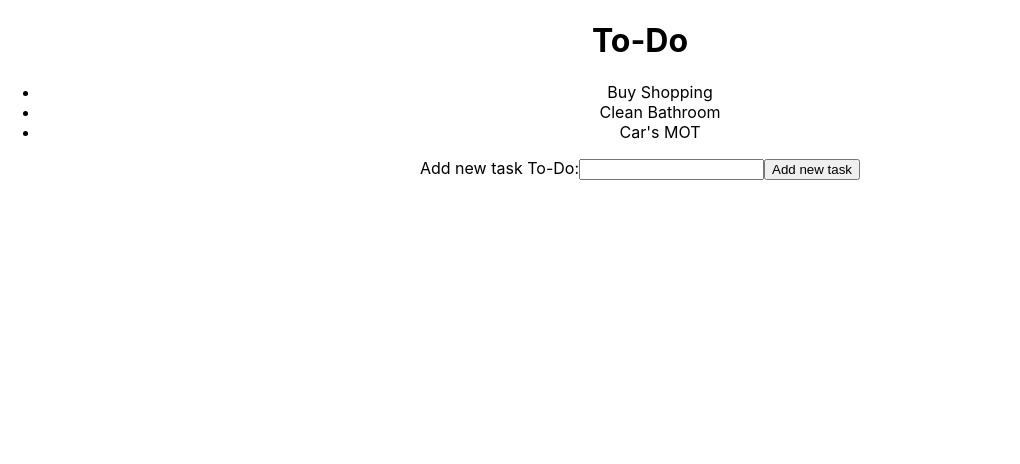
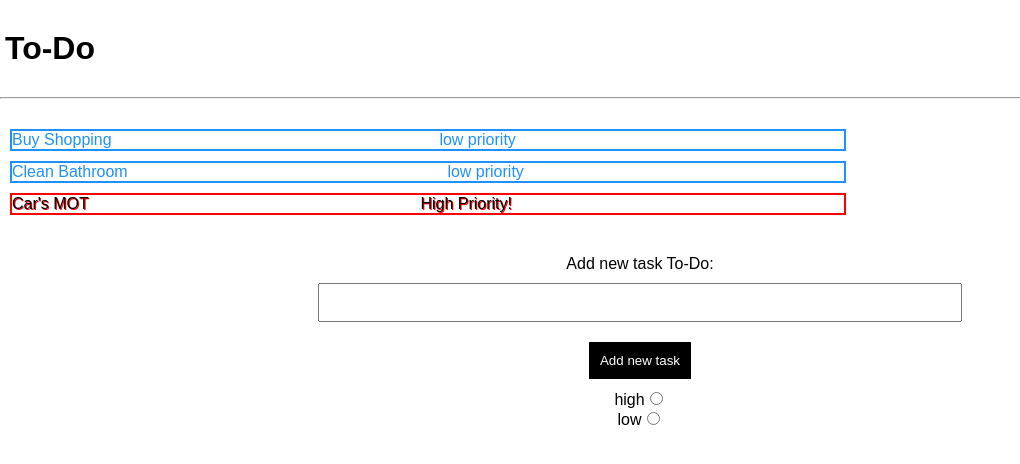
Before and after one commit to DonutsGoHere/hw_w7_d1, a React (Create React App) app: page / in a window 1280 px wide. Shown: the top 464 px of the page, without its empty margins (0-1020 px from the left). Built offline with nearby package versions, Linux system fonts and the light colour scheme.

Commit message:
css and some ext

```diff
--- a/src/App.css
+++ b/src/App.css
@@ -1,38 +1,56 @@
 .App {
   text-align: center;
+  width: auto;
+  font-family: Arial, Helvetica, sans-serif;
 }
 
-.App-logo {
-  height: 40vmin;
-  pointer-events: none;
+h1{
+  margin: 10px 0;
+  padding:  20px 0;
+  align-self: left;
+  width: 100px;
 }
 
-@media (prefers-reduced-motion: no-preference) {
-  .App-logo {
-    animation: App-logo-spin infinite 20s linear;
-  }
+ul {
+  align-self: left;
+  list-style-type: none;
+  margin: 10px 0;
+  padding: 10px;
 }
 
-.App-header {
-  background-color: #282c34;
-  min-height: 100vh;
+li{
+  margin: 10px 0;
+  padding: auto;
   display: flex;
-  flex-direction: column;
-  align-items: center;
-  justify-content: center;
-  font-size: calc(10px + 2vmin);
-  color: white;
+  justify-content: space-between;
+  width: 66%;
+}
+li.high-priority {
+  border: 2px solid red;
+  color: black;
+  text-shadow: 1px 1px red;
+}
+li.low-priority {
+  border: 2px solid dodgerblue;
+  color: dodgerblue;
 }
 
-.App-link {
-  color: #61dafb;
+
+input[type="text"] {
+  padding: 10px 0;
+  width: 50%;
+  margin:10px 0;
 }
+form {
+  padding: 10px 0;
+  margin: 10px 0;
 
-@keyframes App-logo-spin {
-  from {
-    transform: rotate(0deg);
-  }
-  to {
-    transform: rotate(360deg);
-  }
 }
+button, input[type="submit"]{
+  margin: 10px;
+  padding: 10px;
+  background: #000;
+  color: #fff;
+  cursor: pointer;
+  border: 1px solid #000;
+}
--- a/src/App.js
+++ b/src/App.js
@@ -4,17 +4,21 @@ import './App.css';
 function App() {
 
   const [tasks, setTasks] = useState([
-    "Buy Shopping",
-    "Clean Bathroom",
-    "Car's MOT"
+    {name:"Buy Shopping", highPriority: false},
+    {name:"Clean Bathroom", highPriority: false},
+    {name:"Car's MOT", highPriority: true}
   ]);
 
   const [newTask, setNewTask] = useState("");
 
   const taskNodes = tasks.map((task, index) => {
     return(
-      <li key={index}>
-        {task}
+      <li key={index} className={task.highPriority ? "high-priority":"low-priority"}>
+        <span>{task.name}</span>
+
+        {task.highPriority ? <span className="high-priority">High Priority!</span> : <label onClick={() => changePriority(index)}>low priority</label>}
+
+        <span>{task.highPriority}</span>
       </li>
     )
   })
@@ -26,22 +30,31 @@ function App() {
   const addNewTask = (evt) => {
     evt.preventDefault();
     const copyTasks = [...tasks];
-    copyTasks.push(newTask);
+    copyTasks.push({name: newTask, highPriority: false});
+    setTasks(copyTasks);
+    setNewTask("")
+  }
+
+  const changePriority = (index) => {
+    const copyTasks = [...tasks];
+    copyTasks[index].highPriority = true;
     setTasks(copyTasks)
-    setNewTask("")
   }
 
   return (
     <div className="App">
-      <h1>To-Do</h1>
-      <ul>
+      <div><h1>To-Do</h1></div>
+      <hr></hr>
+      <div><ul>
         {taskNodes}
-      </ul>
-      <form onSubmit={addNewTask}>
-        <label>Add new task To-Do:</label>
-        <input id="new_task" type="text" value={newTask} onChange={handleTaskInput} />
-        <input type="submit" value="Add new task"/>
-      </form>
+      </ul></div>
+      <div><form onSubmit={addNewTask}>
+        <div><label>Add new task To-Do:</label></div>
+        <div><input id="new_task" type="text" value={newTask} onChange={handleTaskInput}/></div>
+        <div><input type="submit" value="Add new task"/></div>
+        <div><label>high</label><input type="radio" value="high-priority" checked={tasks.highPriority === true} onChange={changePriority}/></div>
+        <div><label>low</label><input type="radio" value="low-priority" checked={tasks.highPriority === false} onChange={changePriority}/></div>
+      </form></div>
     </div>
   );
 }
```
